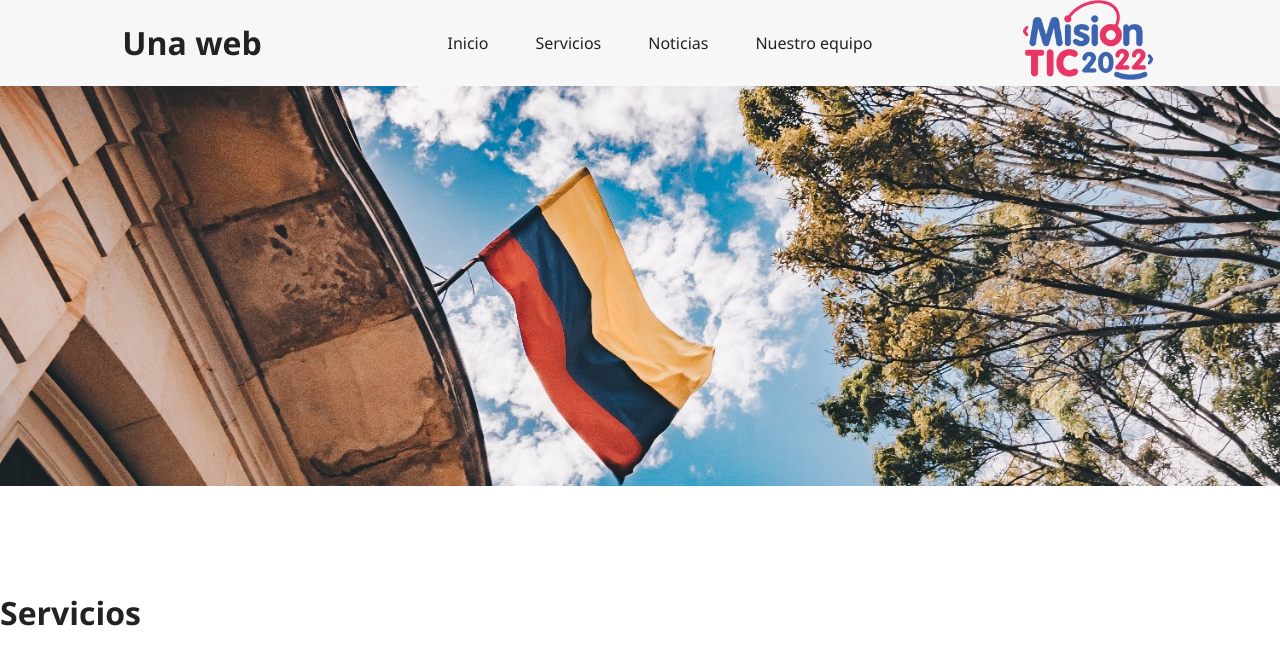
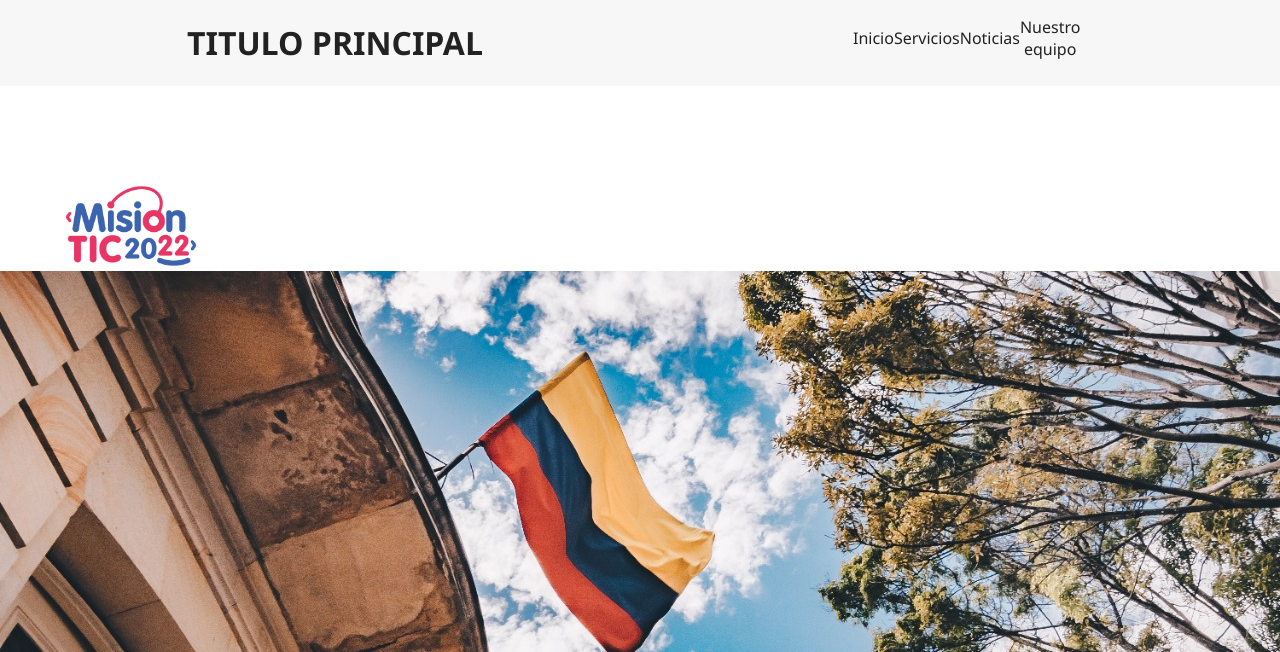
Before and after one commit to MiguelDev2021/Mision_Tic_sprints, a website: page wokrshopSprin1/src/index.html in a window 1280 px wide. Shown: the top 652 px of the page. Drawn offline with Linux system fonts and the light colour scheme.

Commit message:
REALICE LOS 4 PRIMEROS PUNTOS

```diff
--- a/wokrshopSprin1/src/index.html
+++ b/wokrshopSprin1/src/index.html
@@ -5,9 +5,11 @@
     <meta charset="UTF-8">
     <meta name="viewport" content="width=device-width, initial-scale=1.0">
     <title>Mi primera pagina web</title>
+
 </head>
 
 <body>
+
     <style>
         * {
             box-sizing: border-box;
@@ -139,13 +141,15 @@
     </style>
 
 <!-- inicio encabezado del sitio -->
+<header>
+
     <div class="header-section">
         <div class="header-container">
 
             <div class="site-title">
-                <h1>Una web</h1>
+                <h1>TITULO PRINCIPAL</h1>
             </div>
-
+            <nav>
                 <!-- Inicio menú navegación -->
                 <ul class="site-nav">
                     <a href="#">Inicio</a>
@@ -153,7 +157,9 @@
                     <a href="#news">Noticias</a>
                     <a href="#team">Nuestro equipo</a>
                 </ul>
+            </nav>
                 <!-- Fin menú navegación -->
+</header>
 
 
 
@@ -168,7 +174,7 @@
     </div>
 <!-- fin encabezado del sitio -->
 
-
+    <main>
     <!-- inicio contenido principal -->
         <div>
 
@@ -300,6 +306,8 @@
             <!-- fin sección de equipo -->
 
         </div>
+    </main>
+
     <!-- fin contenido principal -->
 
     <!-- Inicio pie del sitio -->
```
Also changed, not shown: 1 other file. Lines whose indentation alone changed are shown as unchanged.
